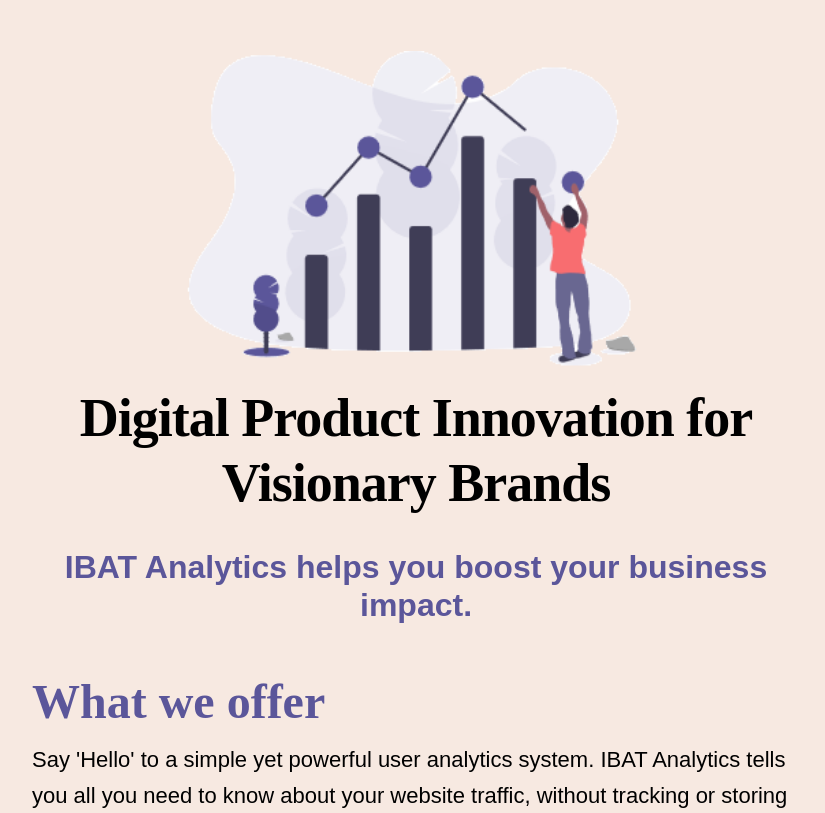
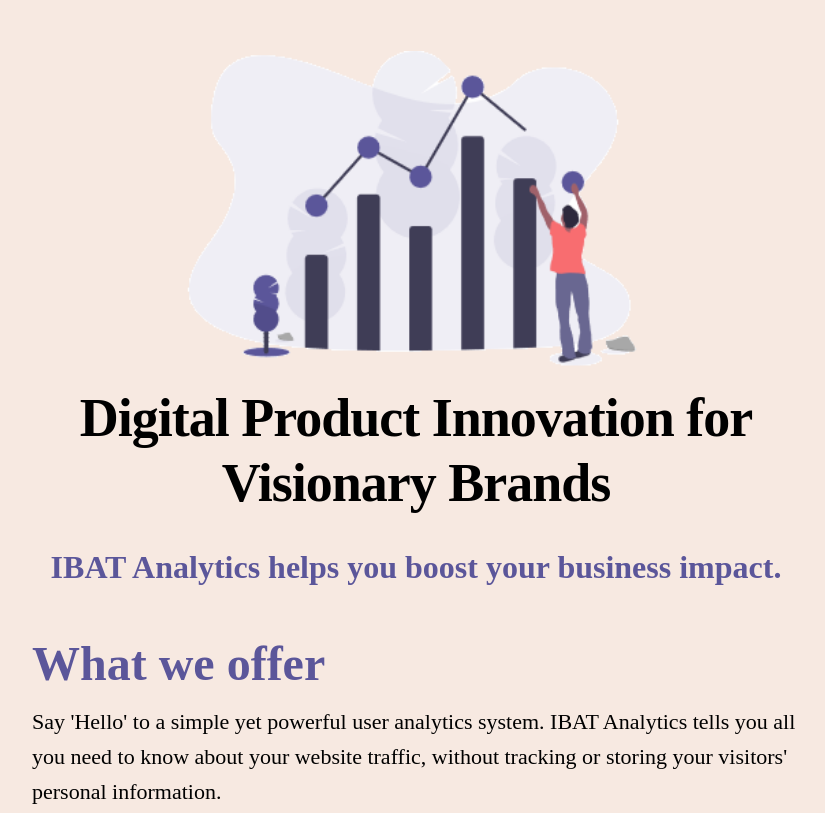
Before and after one commit to Kate-prx/kate-prx, a plain HTML site: page exercises/page-8.html in a window 1280 px wide. Shown: the top 813 px of the page, without its empty margins (224-1049 px from the left). Drawn offline with Linux system fonts and the light colour scheme.

Commit message:
Add files via upload

```diff
--- a/exercises/assets/css/style-5.css
+++ b/exercises/assets/css/style-5.css
@@ -18,14 +18,17 @@ input, button, textarea, select { font: inherit }
 @media (max-width: 767px) { body { padding: 12% 8% } }
 
 
-/* Web page */
+
+
 body {
     background-color: #FFFFBD;
+    font-family: 'montserrat';
 }
+
+
 
 /* Main heading */
 h1 {
-    font-family: serif;
     font-size: 84px;
     line-height: 1.1;
     font-weight: normal;
@@ -37,7 +40,6 @@ h1 {
 
 /* Small headings */
 h2 {
-    font-family: serif;
     font-size: 26px;
     color:#3434B0;
     line-height: 1.5;
@@ -46,7 +48,6 @@ h2 {
 
 /* Smaller headings */
 h3 {
-    font-family: serif;
     font-size: 42px;
     color: #000;
     letter-spacing:-1px;
--- a/exercises/assets/css/style-6.css
+++ b/exercises/assets/css/style-6.css
@@ -23,7 +23,7 @@ h1, h2, h2 { color: #008000; letter-spacing: -2px; }
 
 /* Main heading */
 h1 {
-	font-family: sans-serif;
+	font-family: 'oswald'sans-serif;
 	font-weight: bold;
     font-size: 72px;
     line-height: 1.1;
@@ -32,7 +32,7 @@ h1 {
 
 /* Small headings */
 h2 {
-	font-family: sans-serif;
+	font-family: 'oswald' sans-serif;
     font-weight: bold;
     font-size: 42px;
     line-height: 1.3;
@@ -42,7 +42,7 @@ h2 {
 
 /* Text paragraphs */
 p {
-   font-family: sans-serif;
+   font-family: 'lato'sans-serif;
    font-size: 22px;
    color: #011301;
    line-height: 1.6;
--- a/exercises/assets/css/style-7.css
+++ b/exercises/assets/css/style-7.css
@@ -20,12 +20,12 @@ input, button, textarea, select { font: inherit }
 
 /* Web page */
 body {
-    background-color: #d1274b
+    background-color: #d1274b;
+    font-family: 'Oxygen', sans-serif;
 }
 
 /* Main heading */
 h1 {
-	font-family: serif;
 	font-weight: bold;
     font-size: 112px;
     color: #fff;
@@ -36,7 +36,6 @@ h1 {
 
 /* Small headings */
 h2 {
-	font-family: serif;
     font-weight: bold;
     font-size: 38px;
     color: #fff;
@@ -48,7 +47,6 @@ h2 {
 
 /* Smaller headings */
 h3 {
-	font-family: serif;
     font-weight: bold;
     font-size: 56px;
     color: #fff;
@@ -61,7 +59,6 @@ h3 {
 
 /* Text paragraphs */
 p {
-    font-family: serif;
     font-size: 28px;
     color: #fff;
     text-align: center;
--- a/exercises/assets/css/style-8.css
+++ b/exercises/assets/css/style-8.css
@@ -25,7 +25,7 @@ body {
 
 /* Main heading */
 h1 {
-	font-family: serif;
+	font-family: 'domine'serif;
 	font-weight: bold;
 	font-size: 54px;
     letter-spacing: -1px;
@@ -36,7 +36,7 @@ h1 {
 
 /* Small headings */
 h2 {
-    font-family: sans-serif;
+    font-family: 'pt sans'sans-serif;
     font-weight: bold;
     color: #5b569a;
     font-size: 32px;
@@ -47,7 +47,7 @@ h2 {
 
 /* Smaller headings */
 h3 {
-	font-family: serif;
+	font-family: 'domine'serif;
     font-weight: bold;
     font-size: 48px;
     color: #5b569a;
@@ -57,7 +57,7 @@ h3 {
 
 /* Text paragraphs */
 p {
-   font-family: sans-serif;
+   font-family: 'pt sans'sans-serif;
    font-weight: normal;
    font-size: 22px;
    line-height: 1.6;
--- a/exercises/page-8.html
+++ b/exercises/page-8.html
@@ -8,6 +8,14 @@
     <meta name="description" content="BAT Analytics tells you all you need to know about your website traffic, without tracking or storing visitors' personal information.">
 
     <link rel="stylesheet" href="assets/css/style-8.css">
+
+    <link rel="preconnect" href="https://fonts.googleapis.com">
+<link rel="preconnect" href="https://fonts.gstatic.com" crossorigin>
+<link href="https://fonts.googleapis.com/css2?family=Domine&display=swap" rel="stylesheet">
+
+<link rel="preconnect" href="https://fonts.googleapis.com">
+<link rel="preconnect" href="https://fonts.gstatic.com" crossorigin>
+<link href="https://fonts.googleapis.com/css2?family=PT+Sans&display=swap" rel="stylesheet">
 
 </head>
 
```
Also changed, not shown: exercises/page-5.html (+4 -0 lines), exercises/page-6.html (+8 -0 lines), exercises/page-7.html (+4 -0 lines).
